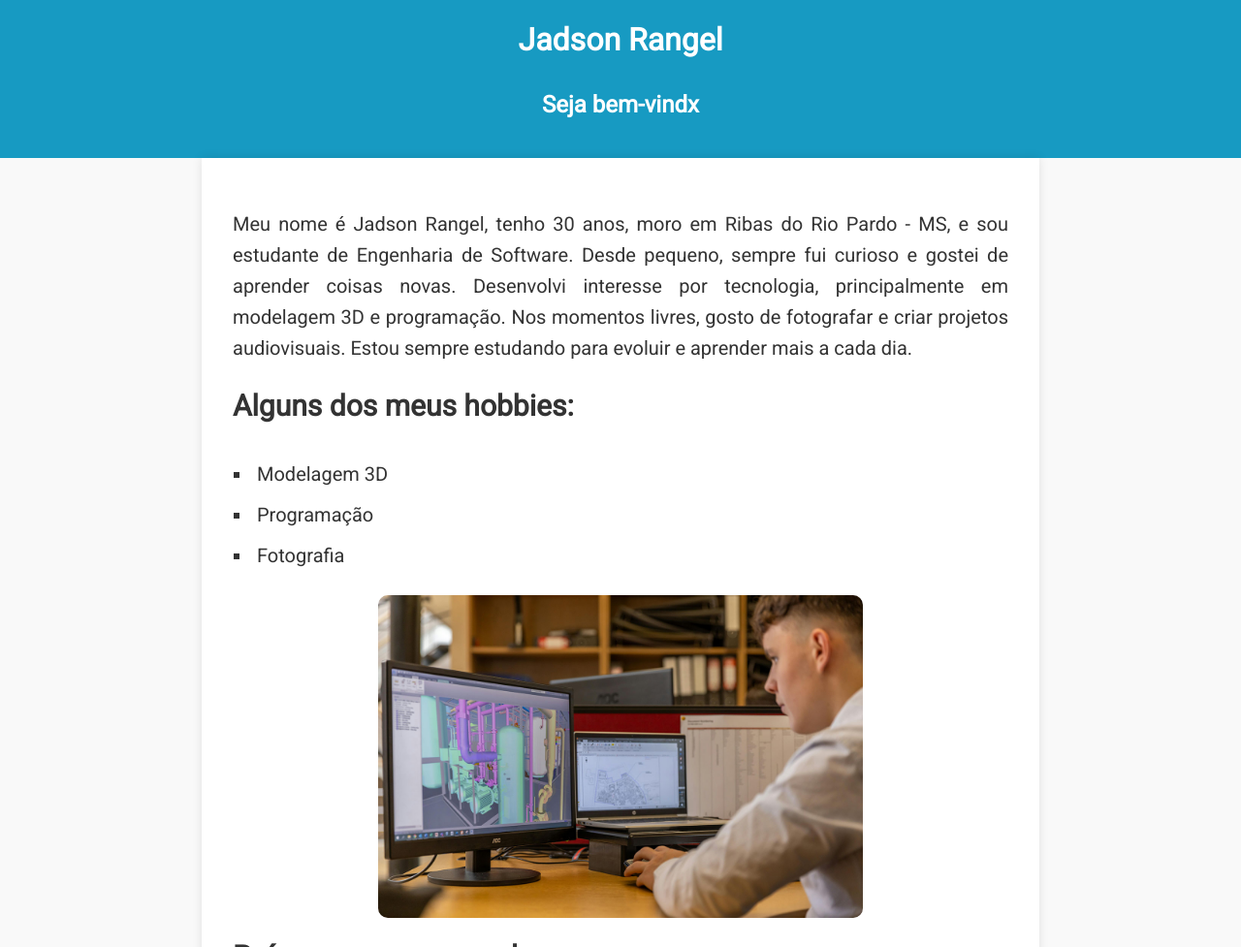
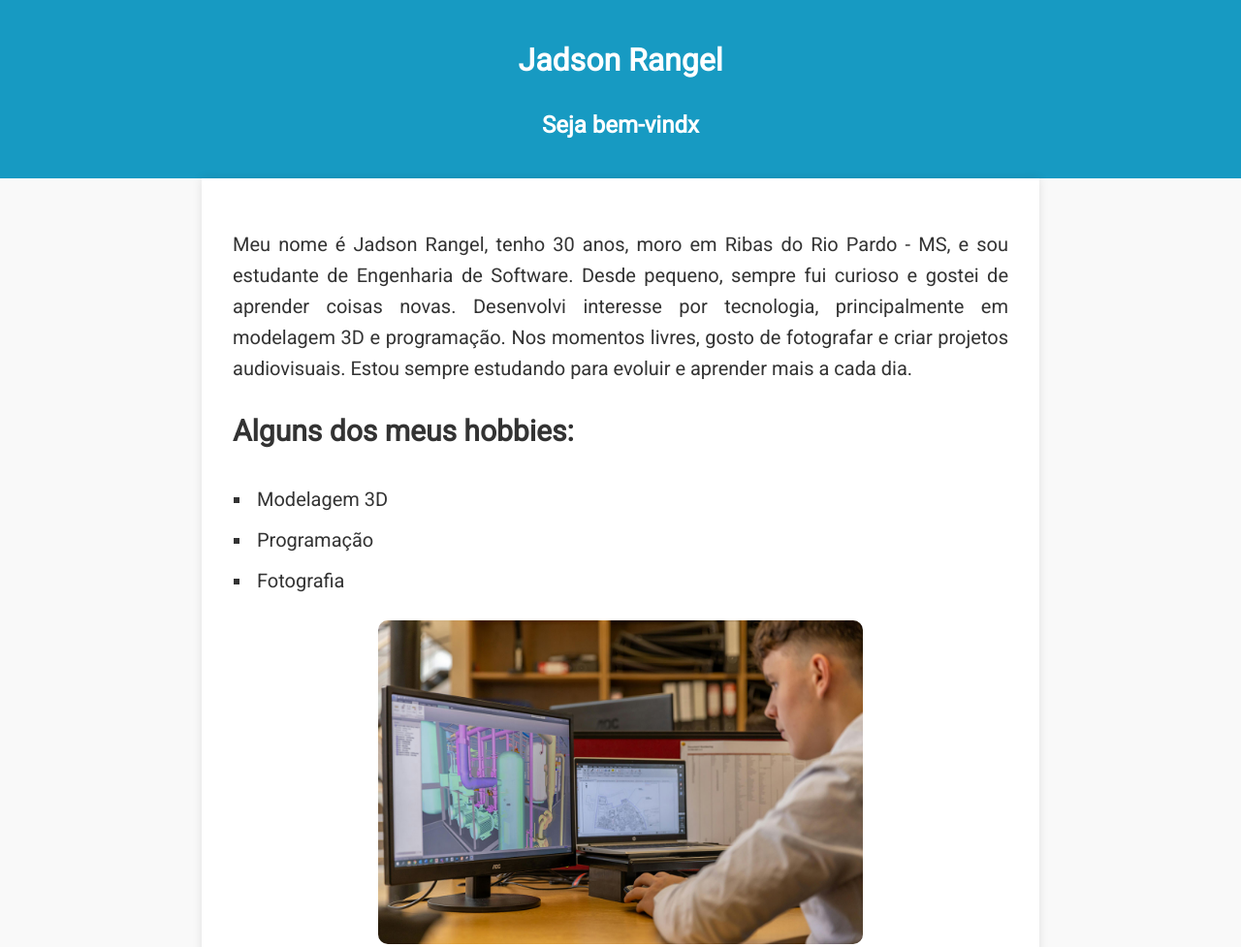
Before and after one commit to rangelpsd/fdsoft.uninter, a plain HTML site: page index.html in a window 1280 px wide. Shown: the top 977 px of the page at 97% size. Drawn offline with Linux system fonts and the light colour scheme.

Commit message:
Update style.css

```diff
--- a/style.css
+++ b/style.css
@@ -26,7 +26,7 @@ main {
 }
 
 h1, h2 {
-  margin-top: 0;
+  margin-top: 10;
 }
 
 /*LISTA*/
```
